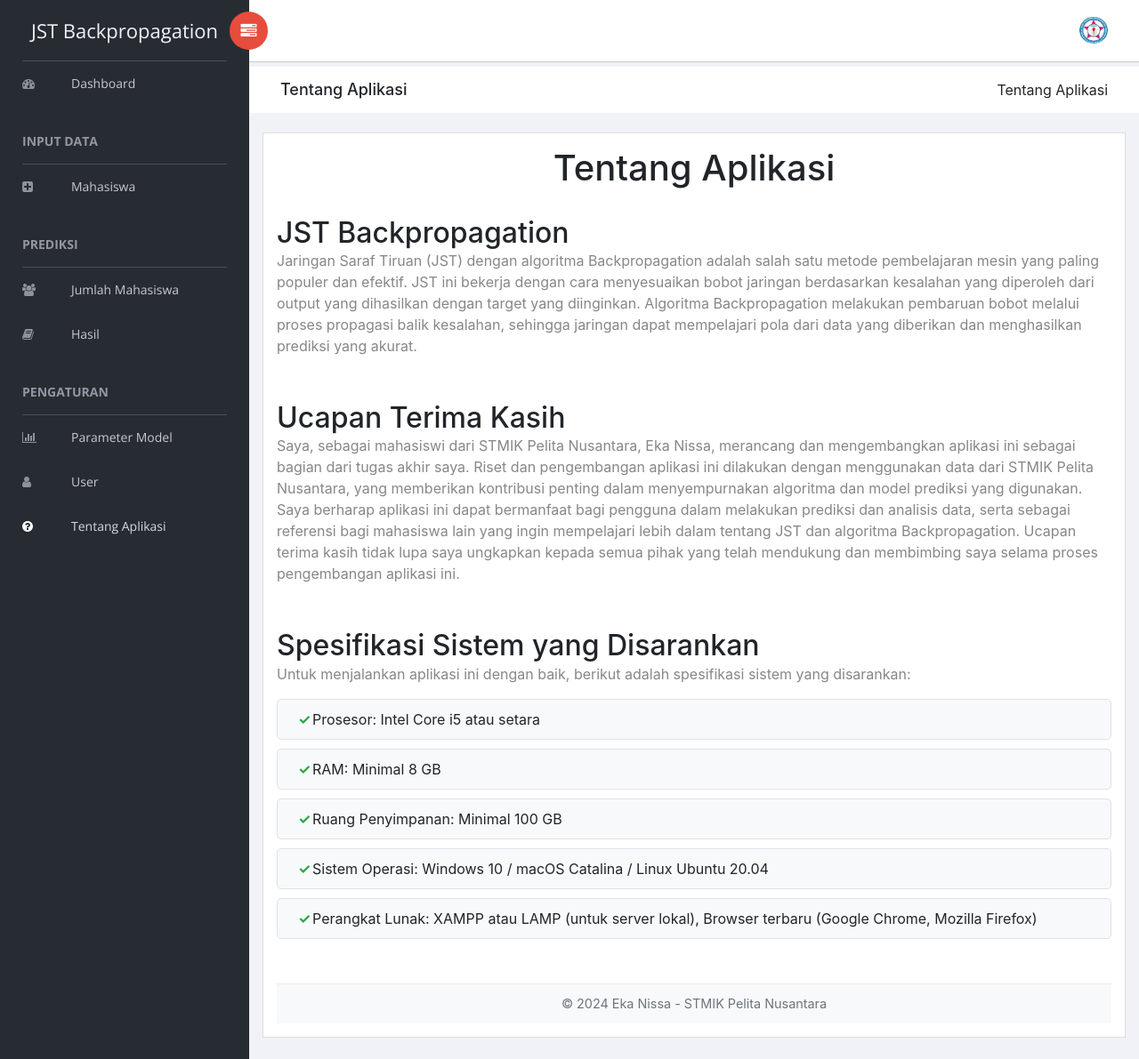
After one commit to muhammadyamin1/neural, a PHP site: page /tentang.php in a window 1280 px wide. The commit adds this page. Shown: the whole page at 89% size. Run offline with PHP 8.4, Linux system fonts and the light colour scheme; a user stored in the database is signed in; some libraries are stand-ins or nearby versions.

Commit message:
editUser Role, Kelola Profil, Laporan Role, Database 3

```diff
--- a/getLaporan.php
+++ b/getLaporan.php
@@ -1,6 +1,6 @@
 <?php
 include 'auth.php';
-checkRole(['admin']);
+checkRole(['admin', 'user']);
 header('Content-Type: application/json');
 
 include 'dbKoneksi.php';
--- a/header.php
+++ b/header.php
@@ -1,3 +1,8 @@
+<?php
+if (isset($_SESSION['user_id'])) {
+    $userId = $_SESSION['user_id'];
+}
+?>
 <style>
     /* Efek hover untuk gambar profil */
     .user-area .dropdown-toggle {
@@ -32,7 +37,7 @@
                 </a>
 
                 <div class="user-menu dropdown-menu">
-                    <a class="nav-link" href="#"><i class="fa fa-user"></i> Kelola Profil</a>
+                    <a class="nav-link" href="editUser.php?id=<?php echo $userId ?>"><i class="fa fa-user"></i> Kelola Profil</a>
                     <a class="nav-link" href="logout.php"><i class="fa fa-power-off"></i> Logout</a>
                 </div>
             </div>
--- a/sidebar.php
+++ b/sidebar.php
@@ -30,15 +30,13 @@ $role = isset($_SESSION['role']) ? $_SESSION['role'] : 'user'; // Mengambil role
                     <a href="prediksiMahasiswa.php"> <i class="menu-icon fa fa-users"></i>Jumlah Mahasiswa</a>
                 </li>
 
-                <?php if ($role == 'admin') : ?>
-                    <li class="<?php echo $current_page == 'laporan.php' ? 'active' : ''; ?>">
-                        <a href="laporan.php"> <i class="menu-icon fa fa-book"></i>Hasil</a>
-                    </li>
-                <?php endif; ?>
+                <li class="<?php echo $current_page == 'laporan.php' ? 'active' : ''; ?>">
+                    <a href="laporan.php"> <i class="menu-icon fa fa-book"></i>Hasil</a>
+                </li>
 
                 <?php if ($role == 'user') : ?><h3 class="menu-title">Tentang</h3><!-- /.menu-title --><?php endif; ?>
                 <?php if ($role == 'admin') : ?>
-                <h3 class="menu-title">Pengaturan</h3><!-- /.menu-title -->
+                    <h3 class="menu-title">Pengaturan</h3><!-- /.menu-title -->
                     <li class="<?php echo $current_page == 'parameterModel.php' ? 'active' : ''; ?>">
                         <a href="parameterModel.php"> <i class="menu-icon fa fa-bar-chart"></i>Parameter Model</a>
                     </li>
--- /dev/null
+++ b/tentang.php
@@ -0,0 +1,191 @@
+<?php
+include 'auth.php';
+checkRole(['admin', 'user']);
+?>
+<!doctype html>
+<!--[if lt IE 7]>      <html class="no-js lt-ie9 lt-ie8 lt-ie7" lang=""> <![endif]-->
+<!--[if IE 7]>         <html class="no-js lt-ie9 lt-ie8" lang=""> <![endif]-->
+<!--[if IE 8]>         <html class="no-js lt-ie9" lang=""> <![endif]-->
+<!--[if gt IE 8]><!-->
+<html class="no-js" lang="en">
+<!--<![endif]-->
+
+<head>
+    <meta charset="utf-8">
+    <meta http-equiv="X-UA-Compatible" content="IE=edge">
+    <title>JST Backpropagation</title>
+    <meta name="description" content="Sufee Admin - HTML5 Admin Template">
+    <meta name="viewport" content="width=device-width, initial-scale=1">
+
+    <link rel="apple-touch-icon" href="apple-icon.png">
+    <link rel="shortcut icon" href="favicon.ico">
+
+    <link rel="stylesheet" href="vendors/bootstrap/dist/css/bootstrap.min.css">
+    <link rel="stylesheet" href="vendors/font-awesome/css/font-awesome.min.css">
+    <link rel="stylesheet" href="vendors/themify-icons/css/themify-icons.css">
+    <link rel="stylesheet" href="vendors/flag-icon-css/css/flag-icon.min.css">
+    <link rel="stylesheet" href="vendors/selectFX/css/cs-skin-elastic.css">
+    <link rel="stylesheet" href="vendors/datatables.net-bs4/css/dataTables.bootstrap4.min.css">
+    <link rel="stylesheet" href="vendors/datatables.net-buttons-bs4/css/buttons.bootstrap4.min.css">
+
+    <link rel="stylesheet" href="assets/css/style.css">
+
+    <link href='https://fonts.googleapis.com/css?family=Open+Sans:400,600,700,800' rel='stylesheet' type='text/css'>
+
+    <style>
+        .section-title {
+            margin-bottom: 30px;
+        }
+
+        .section-content {
+            margin-bottom: 50px;
+        }
+
+        ul.specifications {
+            list-style: none;
+            padding: 0;
+        }
+
+        ul.specifications li {
+            padding: 10px 15px;
+            margin-bottom: 10px;
+            background-color: #f8f9fa;
+            border: 1px solid #dee2e6;
+            border-radius: 5px;
+            font-size: 16px;
+        }
+
+        ul.specifications li:before {
+            content: "\2713";
+            /* Checkmark symbol */
+            color: #28a745;
+            font-weight: bold;
+            display: inline-block;
+            width: 1em;
+            margin-left: 8px;
+        }
+
+        .footer {
+            text-align: center;
+            padding: 10px;
+            background: #f8f9fa;
+            margin-top: 20px;
+            border-top: 1px solid #e9ecef;
+        }
+
+        .footer p {
+            margin: 0;
+            font-size: 0.9em;
+            color: #6c757d;
+        }
+    </style>
+</head>
+
+<body>
+
+    <!-- Left Panel -->
+
+    <?php include 'sidebar.php'; ?>
+
+    <!-- Left Panel -->
+
+    <!-- Right Panel -->
+
+    <div id="right-panel" class="right-panel">
+
+        <!-- Header-->
+
+        <?php include 'header.php'; ?>
+
+        <!-- Header-->
+
+        <div class="breadcrumbs">
+            <div class="col-sm-4">
+                <div class="page-header float-left">
+                    <div class="page-title">
+                        <h1>Tentang Aplikasi</h1>
+                    </div>
+                </div>
+            </div>
+            <div class="col-sm-8">
+                <div class="page-header float-right">
+                    <div class="page-title">
+                        <ol class="breadcrumb text-right">
+                            <li class="active">Tentang Aplikasi</li>
+                        </ol>
+                    </div>
+                </div>
+            </div>
+        </div>
+
+        <div class="content mt-3">
+
+            <div class="row">
+
+                <div class="col-lg-12">
+                    <div class="card">
+                        <div class="card-body">
+                            <h1 class="text-center section-title">Tentang Aplikasi</h1>
+
+                            <div class="section-content">
+                                <h2>JST Backpropagation</h2>
+                                <p>
+                                    Jaringan Saraf Tiruan (JST) dengan algoritma Backpropagation adalah salah satu metode pembelajaran mesin yang paling populer dan efektif. JST ini bekerja dengan cara menyesuaikan bobot jaringan berdasarkan kesalahan yang diperoleh dari output yang dihasilkan dengan target yang diinginkan. Algoritma Backpropagation melakukan pembaruan bobot melalui proses propagasi balik kesalahan, sehingga jaringan dapat mempelajari pola dari data yang diberikan dan menghasilkan prediksi yang akurat.
+                                </p>
+                            </div>
+
+                            <div class="section-content">
+                                <h2>Ucapan Terima Kasih</h2>
+                                <p>
+                                    Saya, sebagai mahasiswi dari STMIK Pelita Nusantara, Eka Nissa, merancang dan mengembangkan aplikasi ini sebagai bagian dari tugas akhir saya. Riset dan pengembangan aplikasi ini dilakukan dengan menggunakan data dari STMIK Pelita Nusantara, yang memberikan kontribusi penting dalam menyempurnakan algoritma dan model prediksi yang digunakan. Saya berharap aplikasi ini dapat bermanfaat bagi pengguna dalam melakukan prediksi dan analisis data, serta sebagai referensi bagi mahasiswa lain yang ingin mempelajari lebih dalam tentang JST dan algoritma Backpropagation. Ucapan terima kasih tidak lupa saya ungkapkan kepada semua pihak yang telah mendukung dan membimbing saya selama proses pengembangan aplikasi ini.
+                                </p>
+                            </div>
+
+                            <div class="section-content">
+                                <h2>Spesifikasi Sistem yang Disarankan</h2>
+                                <p>
+                                    Untuk menjalankan aplikasi ini dengan baik, berikut adalah spesifikasi sistem yang disarankan:
+                                </p>
+                                <ul class="specifications">
+                                    <li>Prosesor: Intel Core i5 atau setara</li>
+                                    <li>RAM: Minimal 8 GB</li>
+                                    <li>Ruang Penyimpanan: Minimal 100 GB</li>
+                                    <li>Sistem Operasi: Windows 10 / macOS Catalina / Linux Ubuntu 20.04</li>
+                                    <li>Perangkat Lunak: XAMPP atau LAMP (untuk server lokal), Browser terbaru (Google Chrome, Mozilla Firefox)</li>
+                                </ul>
+                            </div>
+
+                            <div class="footer">
+                                <p>&copy; 2024 Eka Nissa - STMIK Pelita Nusantara</p>
+                            </div>
+                        </div>
+                    </div>
+                </div>
+
+            </div>
+
+        </div> <!-- .content -->
+    </div><!-- /#right-panel -->
+
+    <!-- Right Panel -->
+
+    <script src="vendors/jquery/dist/jquery.min.js"></script>
+    <script src="vendors/popper.js/dist/umd/popper.min.js"></script>
+    <script src="vendors/bootstrap/dist/js/bootstrap.min.js"></script>
+    <script src="assets/js/main.js"></script>
+
+    <script src="vendors/datatables.net/js/jquery.dataTables.min.js"></script>
+    <script src="vendors/datatables.net-bs4/js/dataTables.bootstrap4.min.js"></script>
+    <script src="vendors/datatables.net-buttons/js/dataTables.buttons.min.js"></script>
+    <script src="vendors/datatables.net-buttons-bs4/js/buttons.bootstrap4.min.js"></script>
+    <script src="vendors/jszip/dist/jszip.min.js"></script>
+    <script src="vendors/pdfmake/build/pdfmake.min.js"></script>
+    <script src="vendors/pdfmake/build/vfs_fonts.js"></script>
+    <script src="vendors/datatables.net-buttons/js/buttons.html5.min.js"></script>
+    <script src="vendors/datatables.net-buttons/js/buttons.print.min.js"></script>
+    <script src="vendors/datatables.net-buttons/js/buttons.colVis.min.js"></script>
+    <script src="assets/js/init-scripts/data-table/datatables-init.js"></script>
+
+</body>
+
+</html>
```
Also changed, not shown: database/jst (3).sql (renamed from database/jst (2).sql, +7 -13 lines), editUser.php (+78 -7 lines), laporan.php (+39 -18 lines), prediksiMahasiswa.php (+24 -6 lines).
